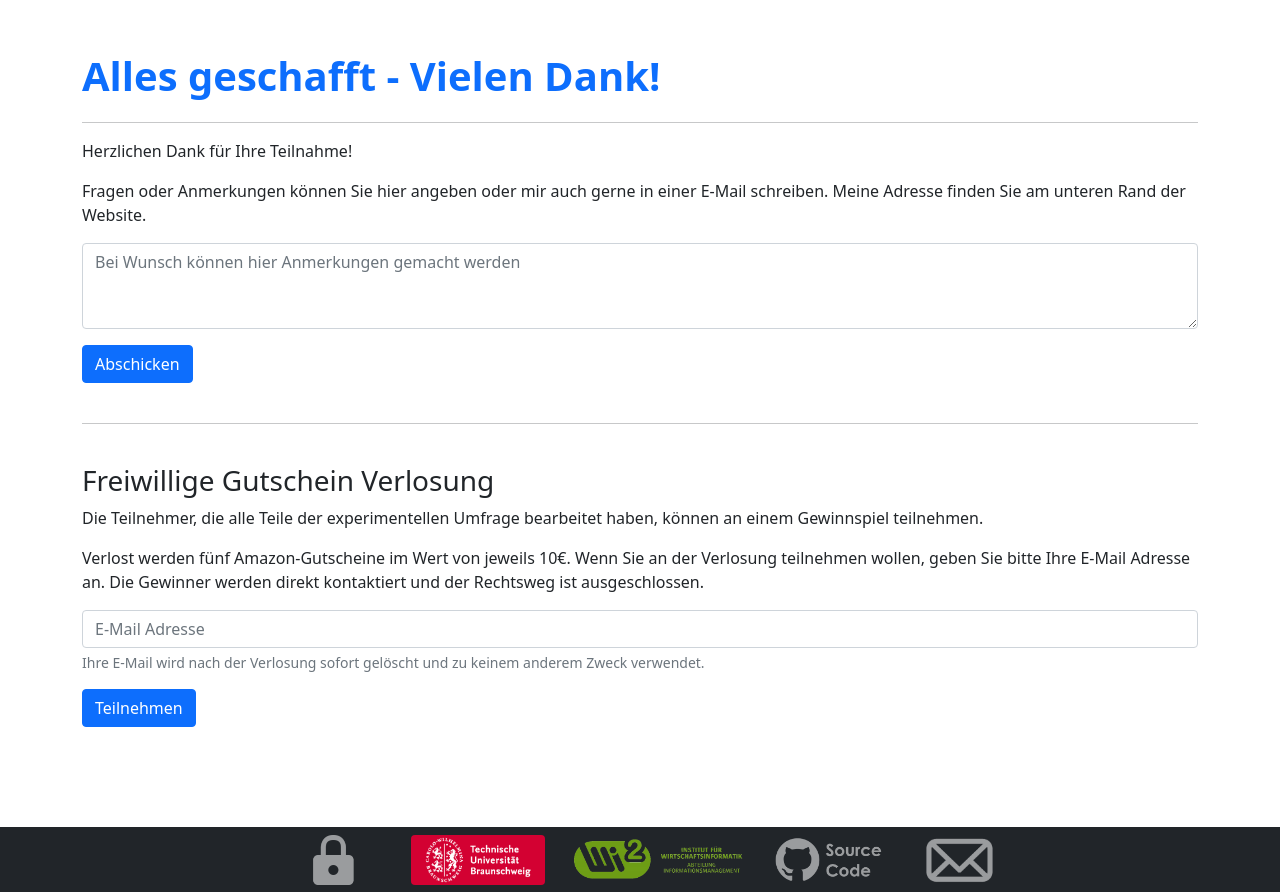
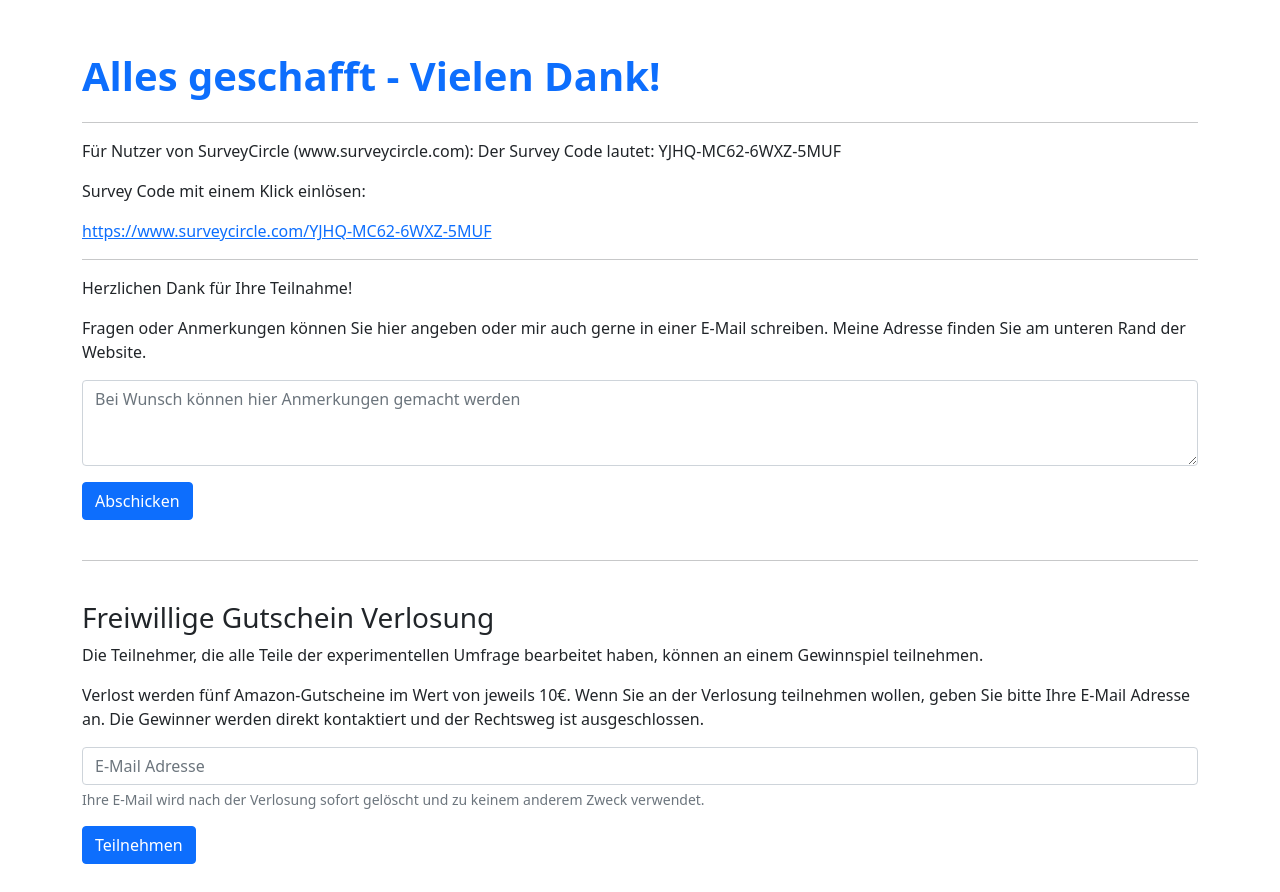
Before and after one commit to Kigstn/master-thesis, a Python web app: template app/templates/thanks.html in a window 1280 px wide. Shown: the part 54-946 px from the top of the page. Run offline with Jinja, Linux system fonts and the light colour scheme; the template is opened without the code that fills it, so the values that code supplies are empty.

Commit message:
add surveycircle

```diff
--- a/app/templates/thanks.html
+++ b/app/templates/thanks.html
@@ -6,6 +6,14 @@
     <p class="fs-1 fw-bold text-primary">
         Alles geschafft - Vielen Dank!
     </p>
+    <hr>
+    <p>
+        Für Nutzer von SurveyCircle (www.surveycircle.com): Der Survey Code lautet: YJHQ-MC62-6WXZ-5MUF
+    </p>
+    <p>
+        Survey Code mit einem Klick einlösen:
+    </p>
+        <a href="https://www.surveycircle.com/YJHQ-MC62-6WXZ-5MUF" target="_blank">https://www.surveycircle.com/YJHQ-MC62-6WXZ-5MUF</a>
     <hr>
     <p>
         Herzlichen Dank für Ihre Teilnahme!
```
